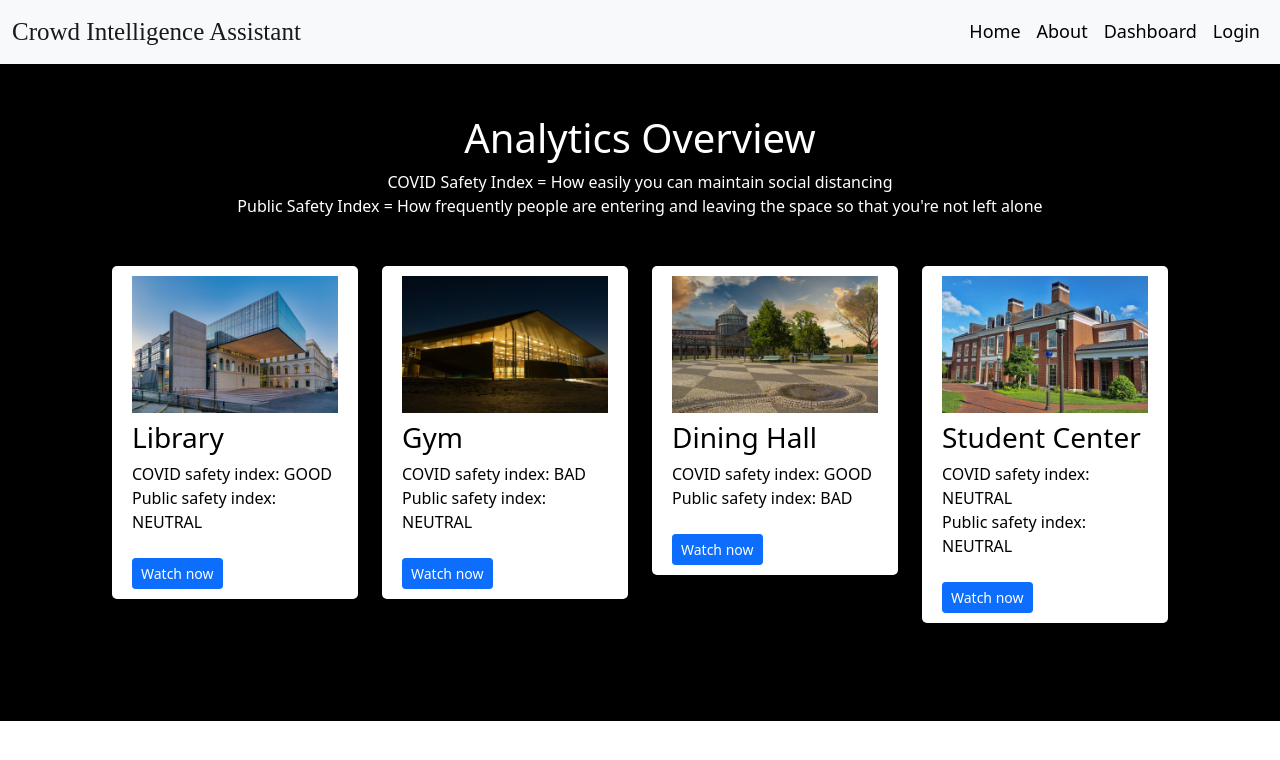
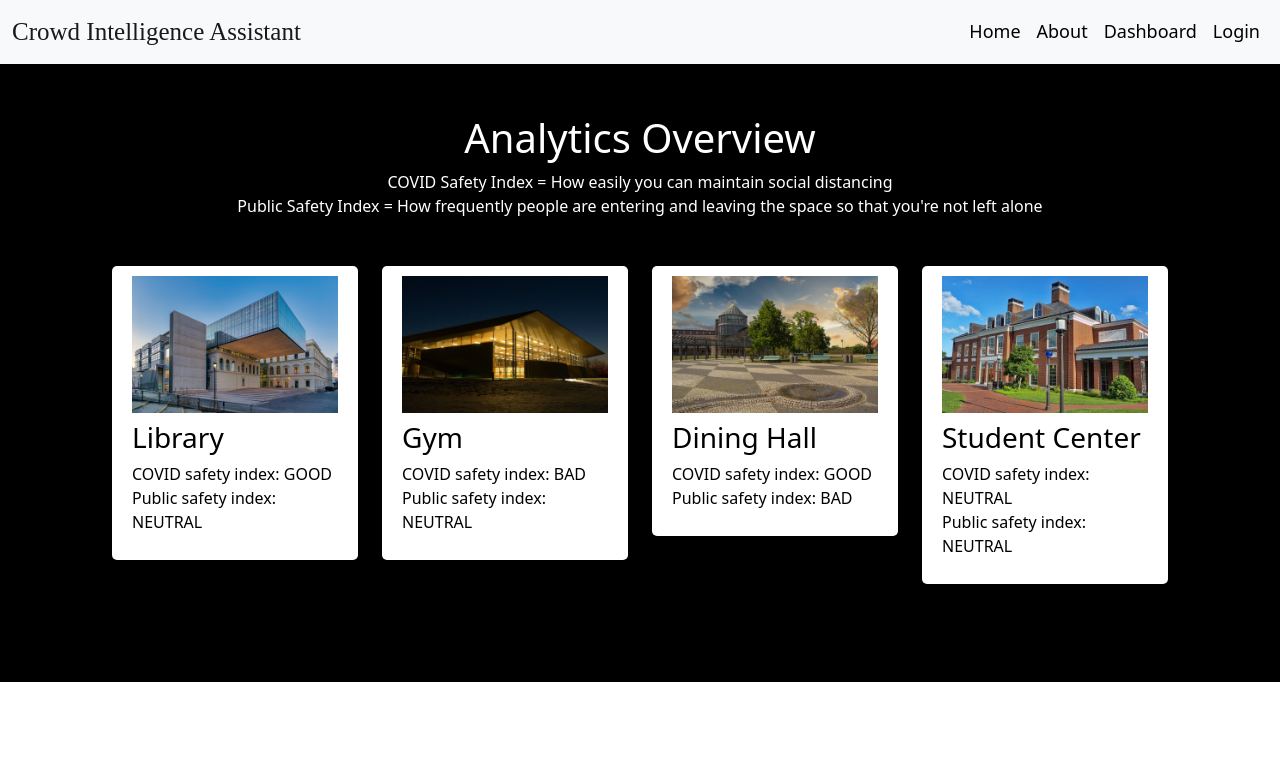
Before and after one commit to ceruleanox/hack4humanity, an Angular app: page /dashboard in a window 1280 px wide. Shown: the top 760 px of the page. Built offline with nearby package versions, Linux system fonts and the light colour scheme; a web font is replaced by a local one.

Commit message:
removed watch now button on dashboard page

```diff
--- a/src/app/dashboard/dashboard.component.html
+++ b/src/app/dashboard/dashboard.component.html
@@ -14,7 +14,6 @@
                         COVID safety index: <span class="rating">{{d.covid_index}}</span><br>
                         Public safety index: <span class="rating">{{d.public_safety_index}}</span>
                     </p>
-                    <button class="btn btn-primary btn-sm mt-2">Watch now</button>
                 </div>
 
             </div>
```
